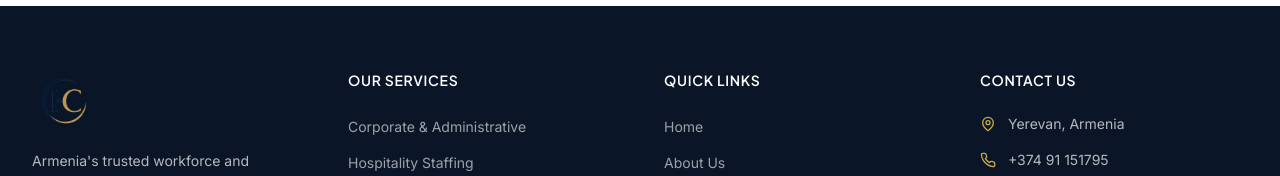
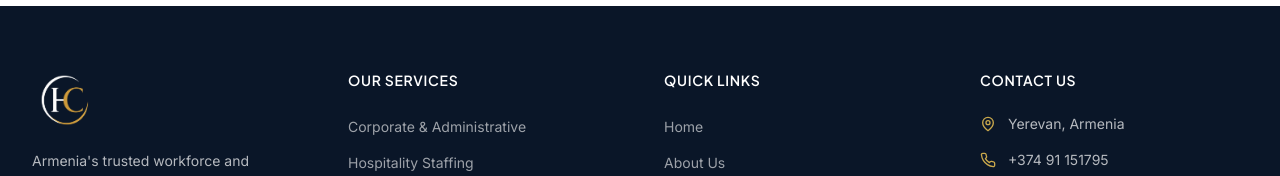
Before and after one commit to hcworkforcesolutions-bit/website, a Next.js app: page / in a window 1280 px wide. Shown: the part 6075-6251 px from the top of the page. Built offline with nearby package versions, Linux system fonts and the light colour scheme.

Commit message:
Fix footer logo to use dark background version

```diff
--- a/src/components/layout/Footer.tsx
+++ b/src/components/layout/Footer.tsx
@@ -34,7 +34,7 @@ export default function Footer() {
           <div className="lg:col-span-1">
             <div className="relative w-16 h-16 mb-4">
               <Image
-                src="/images/logo-transparent.png"
+                src="/images/logo-dark-bg.png"
                 alt="HC Workforce Solutions LLC"
                 fill
                 className="object-contain"
```
